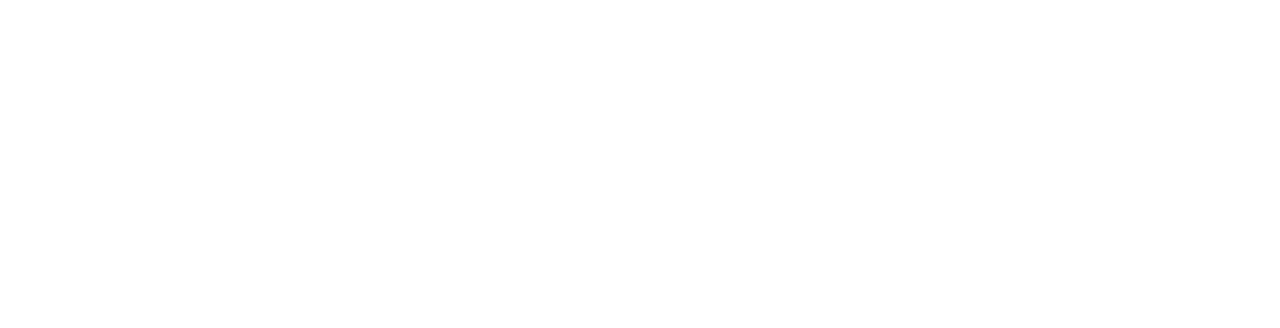
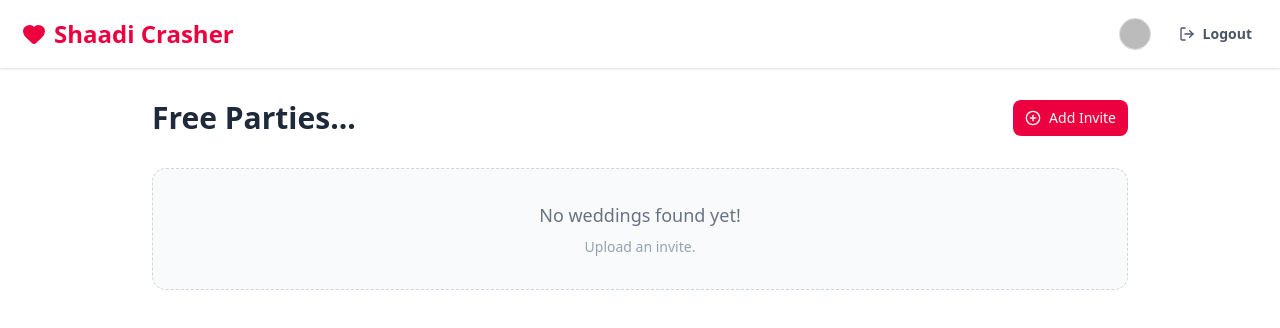
Before and after one commit to theadarsh1m/ShaadiCrasher, a React (Vite) app: page /feed in a window 1280 px wide. Before the commit this address had no page. Shown: the top 328 px of the page. Built offline with nearby package versions, Linux system fonts and the light colour scheme; no server answers; sample sign-in values are in the browser's storage.

Commit message:
implemented Authentication through firebase

```diff
--- a/src/App.jsx
+++ b/src/App.jsx
@@ -1,13 +1,45 @@
-import React from "react";
+import React, { useEffect, useState } from "react";
 import { BrowserRouter as Router, Routes, Route } from "react-router-dom";
+import { onAuthStateChanged } from "firebase/auth";
+import { auth } from "./firebase";
+import { Navigate } from "react-router-dom";
 
-import Home from "./pages/Home";
+import Navbar from "./Components/Navbar";
+import Hero from "./Components/Hero";
+import FeedPage from "./pages/FeedPage";
 
 export default function App() {
+  const [user, setUser] = useState(null);
+  const [loading, setLoading] = useState(true);
+
+  useEffect(() => {
+    const unsubscribe = onAuthStateChanged(auth, (currentUser) => {
+      setUser(currentUser);
+      setLoading(false);
+    });
+    return () => unsubscribe();
+  }, []);
+
+  if (loading) {
+    return (
+      <div className="flex justify-center items-center h-screen text-rose-600 font-bold text-xl">
+        Loading...
+      </div>
+    );
+  }
+
   return (
     <Router>
+      <Navbar user={user} />
       <Routes>
-        <Route path="/" element={<Home />} />
+        {/* if user show feed */}
+        <Route path="/"
+          element={user ? <Navigate to="/feed" /> : <Hero />} />
+        <Route
+          path="/feed"
+          element={user ? <FeedPage /> : <Navigate to="/" />}
+        />
+
       </Routes>
     </Router>
   );
--- a/src/Components/Navbar.jsx
+++ b/src/Components/Navbar.jsx
@@ -1,9 +1,27 @@
 import React from "react";
 import { Link } from "react-router-dom";
-import { Heart, UserCircle } from "lucide-react";
+import { Heart, UserCircle, LogOut } from "lucide-react";
 import { Button } from "@/components/ui/button";
+import { signInWithPopup, signOut } from "firebase/auth";
+import { auth, googleProvider } from "../firebase";
 
-export default function Navbar() {
+export default function Navbar({ user }) {
+  const handleLogin = async () => {
+    try {
+      await signInWithPopup(auth, googleProvider);
+    } catch (error) {
+      console.error("Error signing in:", error);
+    }
+  };
+
+  const handleLogout = async () => {
+    try {
+      await signOut(auth);
+    } catch (error) {
+      console.error("Error signing out:", error);
+    }
+  };
+
   return (
     <nav className="bg-white px-4 py-3 shadow-sm sticky top-0 z-10">
       <div className="flex justify-between items-center">
@@ -14,8 +32,32 @@ export default function Navbar() {
           <Heart className="fill-current" size={24} />
           <h1 className="text-2xl font-bold">Shaadi Crasher</h1>
         </Link>
+
+        {user ? (
+          <div className="flex items-center gap-4">
+            {/* user photo if available */}
+            {user.photoURL ? (
+              <img
+                src={user.photoURL}
+                alt="Profile"
+                className="w-8 h-8 rounded-full border border-gray-300"
+              />
+            ) : (
+              <UserCircle size={32} className="text-gray-600" />
+            )}
+            <Button
+              variant="ghost"
+              onClick={handleLogout}
+              className="flex items-center gap-2 text-sm font-bold text-gray-600 hover:text-rose-600 transition-colors cursor-pointer"
+            >
+              <LogOut size={20} />
+              Logout
+            </Button>
+          </div>
+        ) : (
           <Button
             variant="link"
+            onClick={handleLogin}
             className="group text-xl font-bold text-gray-600 hover:text-rose-600 hover:no-underline cursor-pointer"
             size="lg"
           >
@@ -24,6 +66,7 @@ export default function Navbar() {
               Login
             </span>
           </Button>
+        )}
       </div>
     </nav>
   );
--- /dev/null
+++ b/src/pages/FeedPage.jsx
@@ -0,0 +1,28 @@
+import React from 'react';
+import { Link } from 'react-router-dom';
+import { PlusCircle } from "lucide-react";
+import { Button } from "@/components/ui/button";
+
+export default function FeedPage() {
+  return (
+    <div className="max-w-5xl mx-auto px-6 py-8 min-h-[60vh]">
+      <div className="flex justify-between items-center mb-8">
+        <h2 className="text-3xl font-bold text-gray-800">Free Parties...</h2>
+        <Button asChild className="bg-rose-600 hover:bg-rose-700">
+          <Link to="/create" className="flex items-center gap-2">
+            <PlusCircle size={20} />
+            Add Invite
+          </Link>
+        </Button>
+      </div>
+
+      <div className="grid gap-6 md:grid-cols-2 lg:grid-cols-3">
+        {/* will connect to Firestore */}
+        <div className="p-8 text-center bg-gray-50 rounded-xl border border-dashed border-gray-300 col-span-full">
+          <p className="text-gray-500 text-lg mb-2">No weddings found yet!</p>
+          <p className="text-sm text-gray-400">Upload an invite.</p>
+        </div>
+      </div>
+    </div>
+  );
+}
--- a/src/pages/Home.jsx
+++ /dev/null
@@ -1,16 +0,0 @@
-import React from 'react'
-import Navbar from '../Components/Navbar'
-import Hero from '../Components/Hero'
-import Footer from '../Components/Footer'
-
-const Home = () => {
-  return (
-    <div>
-      <Navbar />
-      <Hero />
-      <Footer />
-    </div>
-  )
-}
-
-export default Home
```
Lines whose indentation alone changed are shown as unchanged.
